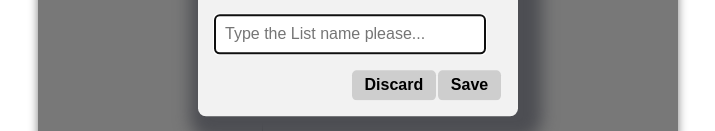
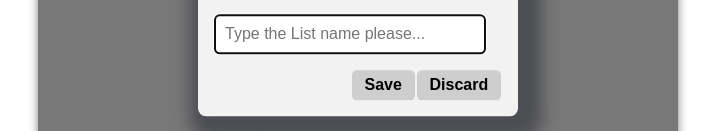
Before and after one commit to AlekseyPudlo/todolist, a React (Create React App) app: page / in a window 1280 px wide. Both pictures are taken after a click on the button "Create ToDo List". Shown: the part 374-505 px from the top of the page, without its empty margins (282-997 px from the left). Built offline with nearby package versions, Linux system fonts and the light colour scheme.

Commit message:
Added possibility to add input type="submit" through CustomButton

```diff
--- a/src/components/CustomButton.js
+++ b/src/components/CustomButton.js
@@ -2,7 +2,9 @@ import React from "react";
 import "./styles/CustomButton.css";
 
 const CustomButton = ({ text, ...props }) => {
-	return (
+	return props.type === "submit" ? (
+		<input className="custom-button" {...props} value={text} />
+	) : (
 		<button className="custom-button" {...props}>
 			{text}
 		</button>
--- a/src/components/Popup.js
+++ b/src/components/Popup.js
@@ -30,7 +30,8 @@ class Popup extends Component {
 		});
 	};
 
-	handleClick = () => {
+	handleSubmit = event => {
+		if (event) event.preventDefault();
 		!this.state.listName
 			? alert("The List Name could not be empty!..")
 			: this.props.createList({
@@ -43,11 +44,6 @@ class Popup extends Component {
 			listName: "",
 			keyCounter: this.state.keyCounter + 1
 		});
-	};
-
-	handleSubmit = event => {
-		event.preventDefault();
-		this.handleClick();
 	};
 
 	render() {
@@ -71,8 +67,8 @@ class Popup extends Component {
 						maxLength={16}
 					/>
 					<div className="button-form">
+						<CustomButton type="submit" text="Save" />
 						<CustomButton onClick={this.discard} text="Discard" />
-						<CustomButton onClick={this.handleClick} text="Save" />
 					</div>
 				</form>
 			</div>
```
